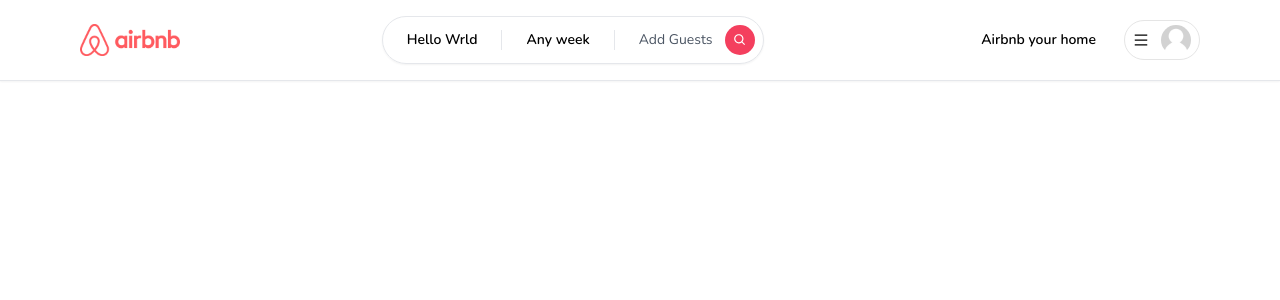
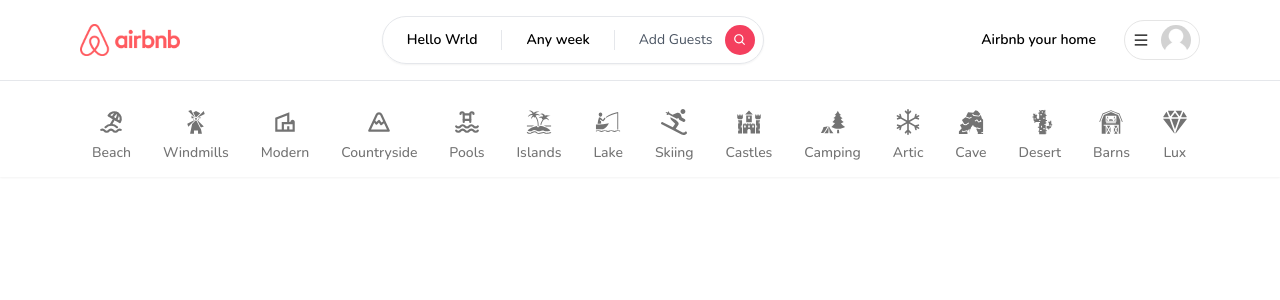
Before and after one commit to emmaguty/airbnb, a Next.js app: page / in a window 1280 px wide. Shown: the top 300 px of the page. Built offline with nearby package versions, Linux system fonts and the light colour scheme; no server answers.

Commit message:
Categories UI

```diff
--- /dev/null
+++ b/app/components/CategoryBox.tsx
@@ -0,0 +1,72 @@
+'use client'
+
+import { useRouter, useSearchParams } from "next/navigation";
+import { IconType } from "react-icons";
+import qs from "query-string";
+import { useCallback } from "react";
+
+interface CategoryBoxProps {
+    icon: IconType;
+    label: string;
+    selected?: boolean;
+}
+
+const CategoryBox: React.FC<CategoryBoxProps> = ({
+    icon: Icon,
+    label,
+    selected
+}) => {
+    const router = useRouter()
+    const params = useSearchParams()
+
+    const handleClick = useCallback(() => {
+        let currentQuery = {};
+
+        if(params) {
+            currentQuery = qs.parse(params.toString());
+        }
+
+        const updatedQuery: any = {
+            ...currentQuery,
+            category: label
+        }
+
+        if (params?.get('category') === label) {
+            delete updatedQuery.category
+        }
+
+        const url = qs.stringifyUrl({
+            url: '/',
+            query: updatedQuery
+        }, { skipNull: true })
+
+        router.push(url);
+    }, [label, params, router])
+
+
+  return (
+    <div
+    onClick={handleClick}
+    className={`flex
+        flex-col
+        items-center
+        justify-center
+        gap-2
+        p-3
+        border-b-2
+        hover:text-neutral-800
+        transition
+        cursor-pointer
+        ${selected ? 'border-b-neutral-800' : 'border-transparent'}
+        ${selected ? 'text-neutral-800' : 'text-neutral-500'}`}>
+
+            <Icon size={26}/>
+            <div className="font-medium text-sm">
+                {label}
+            </div>
+
+    </div>
+  )
+}
+
+export default CategoryBox
--- /dev/null
+++ b/app/components/Navbar/Categories.tsx
@@ -0,0 +1,134 @@
+'use client'
+
+import Container from "../Container/Container";
+
+import { TbBeach, TbPool, TbMountain } from 'react-icons/tb';
+import { GiBarn,
+         GiBoatFishing,
+         GiCactus,
+         GiCastle,
+         GiCaveEntrance,
+         GiForestCamp,
+         GiIsland,
+         GiWindmill } from 'react-icons/gi';
+import { FaSkiing } from 'react-icons/fa';
+import { MdOutlineVilla } from 'react-icons/md';
+import { BsSnow } from 'react-icons/bs';
+import { IoDiamond } from 'react-icons/io5'
+
+import CategoryBox from '../CategoryBox';
+import { usePathname, useSearchParams } from "next/navigation";
+
+export const categories = [
+    {
+        label: 'Beach',
+        icon: TbBeach,
+        description: 'This property is close to the beach'
+    },
+    {
+        label: 'Windmills',
+        icon: GiWindmill,
+        description: 'This property has windmills'
+    },
+    {
+        label: 'Modern',
+        icon: MdOutlineVilla,
+        description: 'This property has modern'
+    },
+    {
+        label: 'Countryside',
+        icon: TbMountain,
+        description: 'This property is in the countryside'
+    },
+    {
+        label: 'Pools',
+        icon: TbPool,
+        description: 'This property is has a pool'
+    },
+    {
+        label: 'Islands',
+        icon: GiIsland,
+        description: 'This property is on an island'
+    },
+    {
+        label: 'Lake',
+        icon: GiBoatFishing,
+        description: 'This property is close to a lake'
+    },
+    {
+        label: 'Skiing',
+        icon: FaSkiing,
+        description: 'This property is on an island'
+    },
+    {
+        label: 'Castles',
+        icon: GiCastle,
+        description: 'This property is in a castle'
+    },
+    {
+        label: 'Camping',
+        icon: GiForestCamp,
+        description: 'This property has camping activities'
+    },
+    {
+        label: 'Artic',
+        icon: BsSnow,
+        description: 'This property is in snow activities'
+    },
+    {
+        label: 'Cave',
+        icon: GiCaveEntrance,
+        description: 'This property  is in a cave'
+    },
+    {
+        label: 'Desert',
+        icon: GiCactus,
+        description: 'This property  is in the desert'
+    },
+    {
+        label: 'Barns',
+        icon: GiBarn,
+        description: 'This property  is in the barn'
+    },
+    {
+        label: 'Lux',
+        icon: IoDiamond,
+        description: 'This property  is luxurious'
+    },
+]
+
+const Categories = () => {
+    const params = useSearchParams();
+    const category = params?.get('category')
+    const pathname = usePathname();
+
+    const isMainPage = pathname === '/';
+
+    if (!isMainPage) {
+        return null;
+    }
+
+    return (
+        <Container>
+            <div className="
+            pt-4
+            flex
+            flex-row
+            items-center
+            justify-between
+            overflow-x-auto">
+
+                {categories.map((item => (
+                    <CategoryBox
+                        key={item.label}
+                        label={item.label}
+                        selected={category === item.label}
+                        icon={item.icon} />
+                )))}
+
+            </div>
+        </Container>
+    )
+}
+
+export default Categories
--- a/app/components/Navbar/Logo.tsx
+++ b/app/components/Navbar/Logo.tsx
@@ -8,6 +8,7 @@ const Logo = () => {
 
     return (
         <Image
+            onClick={() => router.push('/')}
             alt="logo"
             className='hidden md:block cursor-pointer'
             height="100"
--- a/app/components/Navbar/Navbar.tsx
+++ b/app/components/Navbar/Navbar.tsx
@@ -4,6 +4,7 @@ import Container from "../Container/Container";
 import Logo from "./Logo";
 import Search from "./Search";
 import UserMenu from "./UserMenu";
+import Categories from "./Categories";
 
 import { SafeUser } from "@/app/types";
 
@@ -32,6 +33,7 @@ const Navbar: React.FC<NavbarProps> = ({
 
                 </Container>
             </div>
+            <Categories />
         </div>
     )
 }
--- a/package.json
+++ b/package.json
@@ -20,6 +20,7 @@
     "eslint-config-next": "13.2.4",
     "next": "13.2.4",
     "next-auth": "^4.21.1",
+    "query-string": "^8.1.0",
     "react": "18.2.0",
     "react-dom": "18.2.0",
     "react-hook-form": "^7.43.9",
```
Also changed, not shown: 1 other file (tests, documents, lock files or other folders).
